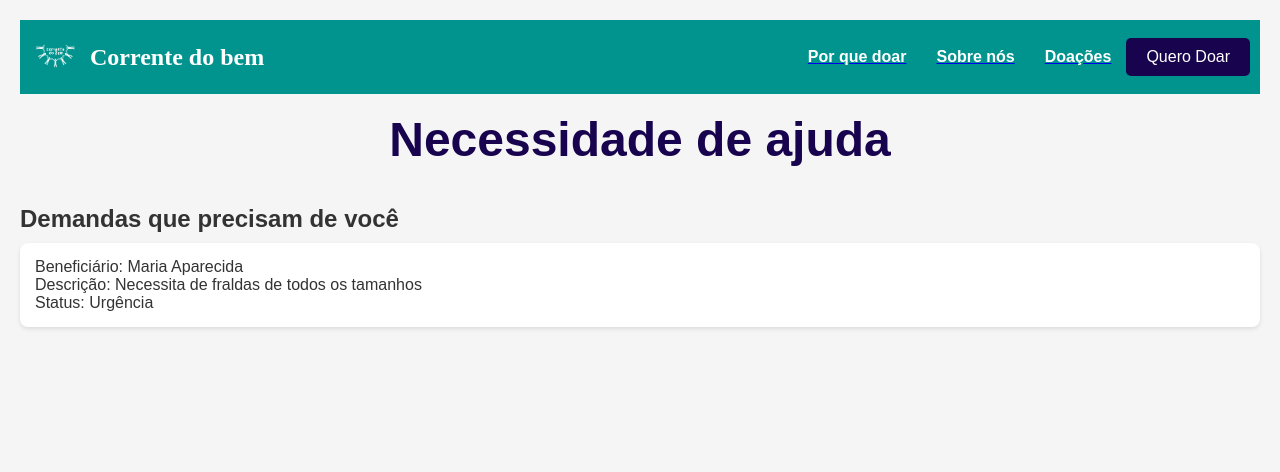
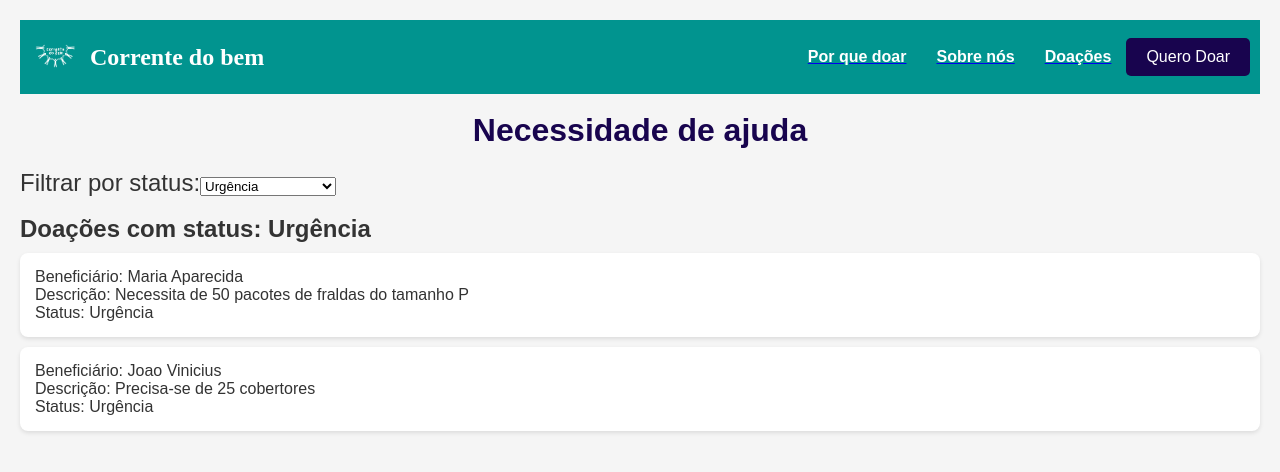
Before and after one commit to polichain/hackathon-g1, a Next.js app in the folder packages/nextjs/: page /doacoes in a window 1280 px wide. Shown: the top 472 px of the page. Built offline with nearby package versions, Linux system fonts and the light colour scheme.

Commit message:
final changes

```diff
--- a/packages/nextjs/pages/doacoes.tsx
+++ b/packages/nextjs/pages/doacoes.tsx
@@ -18,7 +18,7 @@ const requests: Request[] = [
   {
     id: 1,
     beneficiary: "Maria Aparecida",
-    description: "Necessita de fraldas de todos os tamanhos",
+    description: "Necessita de 50 pacotes de fraldas do tamanho P",
     status: "Urgência",
     requiresTransport: true,
     donor: "Empresa F",
@@ -29,7 +29,7 @@ const requests: Request[] = [
   {
     id: 2,
     beneficiary: "João da Silva",
-    description: "Necessita de 10 colchões",
+    description: "Precisa-se de 10 colchões",
     status: "Sanada",
     requiresTransport: true,
     donor: "Empresa E",
@@ -51,7 +51,7 @@ const requests: Request[] = [
   {
     id: 4,
     beneficiary: "Artur Calixto",
-    description: "Necessita de 200L de água",
+    description: "Precisa-se de 200L de água",
     status: "Esperando retirada",
     requiresTransport: false,
     donor: "Empresa C",
@@ -81,7 +81,20 @@ const requests: Request[] = [
     carrier: "Transportadora F",
     transitStartTime: 1714296541,
   },
+  {
+    id: 7,
+    beneficiary: "Joao Vinicius",
+    description: "Precisa-se de 25 cobertores",
+    status: "Urgência",
+    requiresTransport: true,
+    donor: "Empresa Y",
+    delivered: false,
+    carrier: "Transportadora A",
+    transitStartTime: 1714458178,
+  },
 ];
+
+const statuses = ["Urgência", "Sanada", "Em transporte", "Esperando retirada", "Recebida", "Em estoque"];
 
 const Popup: React.FC<{ request: Request | null; onClose: () => void }> = ({ request, onClose }) => {
   const router = useRouter();
@@ -129,7 +142,7 @@ const DonationContainer: React.FC<{ request: Request; onClick: () => void }> = (
 
 const Doacoes: React.FC = () => {
   const [selectedRequest, setSelectedRequest] = useState<Request | null>(null);
-  const selectedStatus = "Urgência";
+  const [selectedStatus, setSelectedStatus] = useState("Urgência");
 
   const handleRequestClick = (request: Request) => {
     setSelectedRequest(request);
@@ -139,15 +152,31 @@ const Doacoes: React.FC = () => {
     setSelectedRequest(null);
   };
 
+  const handleStatusChange = (event: React.ChangeEvent<HTMLSelectElement>) => {
+    setSelectedStatus(event.target.value);
+  };
+
   return (
     <div className="page-container">
       <Header />
       <main>
         <br />
         <h1 className="centered-title">Necessidade de ajuda</h1>
+        <div className="filter-container">
+          <div className="section-text">
+            <label htmlFor="status">Filtrar por status:</label>
+            <select id="status" value={selectedStatus} onChange={handleStatusChange}>
+              {statuses.map(status => (
+                <option key={status} value={status}>
+                  {status}
+                </option>
+              ))}
+            </select>
+          </div>
+        </div>
         <div className="donations-list">
           <br />
-          <h2>Demandas que precisam de você</h2>
+          <h2>Doações com status: {selectedStatus}</h2>
           {requests
             .filter(request => request.status === selectedStatus)
             .map(request => (
--- a/packages/nextjs/styles/globals.css
+++ b/packages/nextjs/styles/globals.css
@@ -229,3 +229,40 @@ form-container {
   border: 1px solid #ccc;
   border-radius: 4px;
 }
+
+.page-container2 {
+  display: flex;
+  flex-direction: column;
+  align-items: center;
+  justify-content: center;
+  min-height: 100vh;
+  padding: 20px;
+}
+
+.main-content {
+  text-align: center;
+}
+
+.centered-title {
+  font-size: 2rem;
+  margin-bottom: 20px;
+}
+
+.centered-paragraph {
+  font-size: 1.2rem;
+  margin-bottom: 20px;
+}
+
+.cta-button {
+  background-color: #0070f3;
+  border: none;
+  color: white;
+  padding: 10px 20px;
+  font-size: 1rem;
+  cursor: pointer;
+  border-radius: 5px;
+}
+
+.cta-button:hover {
+  background-color: #005bb5;
+}
```
Also changed, not shown: packages/nextjs/pages/formulario-de-doacao.tsx (+11 -12 lines), packages/nextjs/pages/thank-you.tsx (added, +26 -0 lines).
